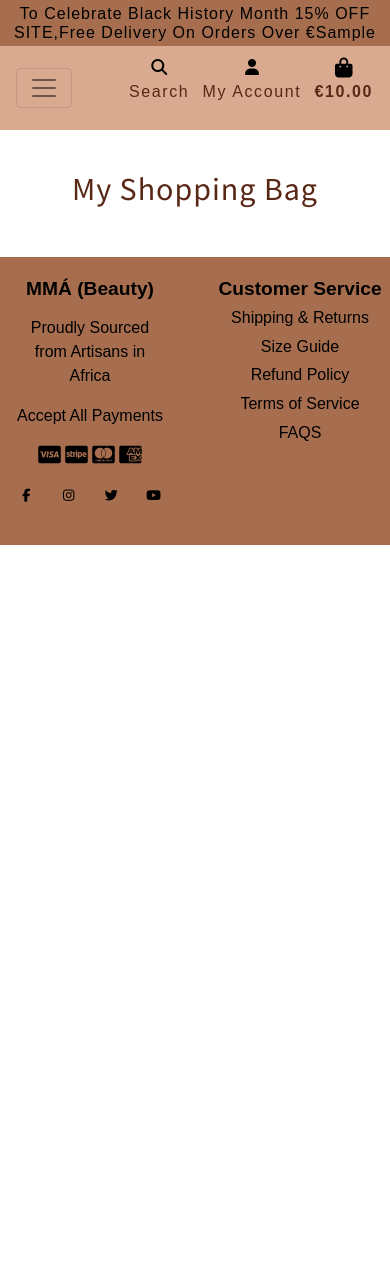
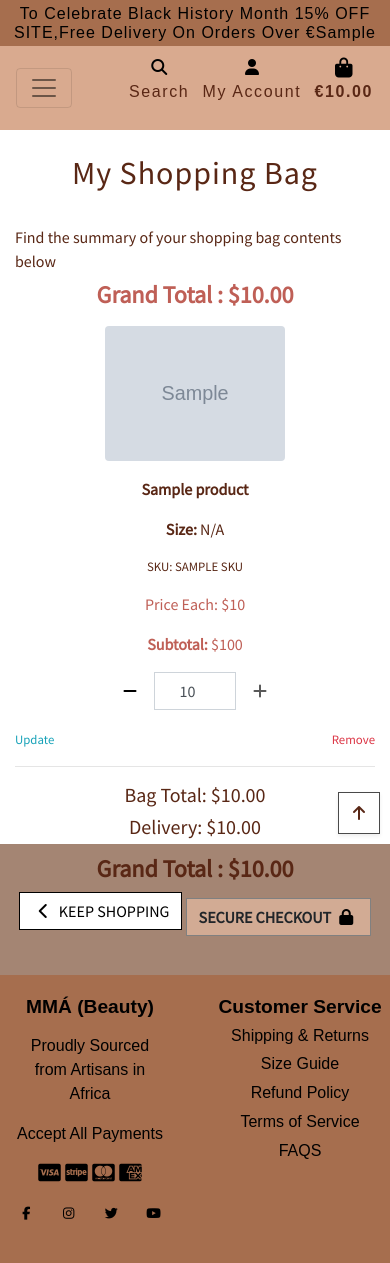
Before and after one commit to Didisimmons/MMA-Haircare, a Django app: template bag/templates/bag/bag.html in a window 390 px wide. Before the commit the page ends 545 px from the top, so only its background shows below. Run offline with Django 3.2, Linux system fonts and the light colour scheme; the template is opened without the code that fills it: most values are stand-ins (such as "Sample title", 1, 10 or a date in 2020); grey boxes marked "Sample" are stand-in pictures; some libraries are stand-ins or nearby versions; some web fonts are replaced.

Commit message:
add mobile template for shopping bag

```diff
--- /dev/null
+++ b/bag/templates/bag/bag-total.html
@@ -0,0 +1,8 @@
+<h6><strong class="lead text-black">Bag Total: ${{ total|floatformat:2 }}</strong></h6>
+<h6 class="lead text-black">Delivery: ${{ delivery|floatformat:2 }}</h6>
+<h4 class="mt-3 text-black"><strong>Grand Total : ${{ grand_total|floatformat:2 }}</strong></h4>
+{% if free_delivery_delta > 0 %}
+    <p class="mb-3 text-black text-danger">
+        You could get free delivery by spending just <strong>${{ free_delivery_delta }}</strong> more!
+    </p>
+{% endif %}
--- a/bag/templates/bag/bag.html
+++ b/bag/templates/bag/bag.html
@@ -17,14 +17,50 @@
     <div class="container mb-2">
         <div class="row">
             <div class="col pt-2 pt-2">
-                <h2 class="header-text">  My Shopping Bag </h2>
+                <h2 class="header-text shopping-bag">  My Shopping Bag </h2>
             </div>
         </div>
         <div class="row">
             <div class="col">
                 {% if bag_items %}
                     <!--shopping bag mobile layout -->
-
+                    <div class="d-block d-md-none">
+                        <p class="text-black mt-2 mb-2">Find the summary of your shopping bag contents below</p>
+                        <h4 class="mb-3 color-pink text-center"><strong>Grand Total : ${{ grand_total|floatformat:2 }}</strong></h4>
+                        {% for item in bag_items %}
+                            <div class="row">
+                                <div class="col-12 col-sm-6 text-center mb-2">
+                                    {% include "bag/product-image.html" %}
+                                </div>
+                                <div class="col-12 col-sm-6">
+                                    {% include "bag/product-info.html" %}
+                                </div>
+                                <div class="col-12 col-sm-6 text-black text-center">
+                                    <p class="color-pink">Price Each: ${{ item.product.price }}</p>
+                                    <p class="color-pink"><strong>Subtotal: </strong>${{ item.product.price | calc_subtotal:item.quantity }}</p>
+                                </div>
+                                <div class="col-12 col-sm-6">
+                                    {% include "bag/quantity-form.html" %}
+                                </div>
+                            </div>
+                            <div class="row"><div class="col"><hr></div></div>
+                        {% endfor %}
+                        <div class="row">
+                            <div class="col text-center">
+                                {% include "bag/bag-total.html" %}
+                            </div>
+                        </div>
+                        <div class="row">
+                            <div class="col mb-4 text-center">
+                                {% include "bag/checkout-buttons.html" %}
+                            </div>
+                        </div>
+                        <div class="btt-button shadow-sm rounded-0 border border-black">
+                            <a class="btt-link d-flex h-100">
+                                <i class="fas fa-arrow-up text-black mx-auto my-auto"></i>
+                            </a>
+                        </div>
+                    </div>
                     <!--shopping bag on meduim devices and above-->
                     <div class="table-responsive rounded d-none d-md-block">
                         <table class="table table-sm table-borderless">
@@ -147,6 +183,12 @@
 {% include 'products/includes/quantity_input_script.html' %}
 
 <script type="text/javascript">
+    $('.btt-link').click(function(e) {
+        window.scrollTo(0,0)
+    })
+</script>
+
+<script type="text/javascript">
     // Update quantity on click
     $('.update-link').click(function(e) {
         var form = $(this).prev('.update-form');
--- /dev/null
+++ b/bag/templates/bag/checkout-buttons.html
@@ -0,0 +1,12 @@
+<a href="{% url 'products' %}" class="btn btn-outline-black secure-btn rounded-0">
+    <span class="icon">
+        <i class="fas fa-chevron-left"></i>
+    </span>
+    <span class="text-uppercase">Keep Shopping</span>
+</a>
+<a href="{% url 'checkout' %}" class="btn btn-black rounded-0">
+    <span class="text-uppercase">Secure Checkout</span>
+    <span class="icon">
+        <i class="fas fa-lock"></i>
+    </span>
+</a>
--- /dev/null
+++ b/bag/templates/bag/product-image.html
@@ -0,0 +1,5 @@
+{% if item.product.image %}
+    <img class="img-fluid  products-image rounded" src="{{ item.product.image.url }}" alt="{{ item.product.name }}">
+{% else %}
+    <img class="img-fluid products-image rounded" src="{{ MEDIA_URL }}noimage.png" alt="{{ item.product.name }}">
+{% endif %}
--- /dev/null
+++ b/bag/templates/bag/product-info.html
@@ -0,0 +1,3 @@
+<p class="text-center text-black pt-2"><strong>{{ item.product.name }}</strong></p>
+<p class="text-center text-black"><strong>Size: </strong>{% if item.product.has_sizes %}{{ item.size|upper }}{% else %}N/A{% endif %}</p>
+<p class="small text-center text-black">SKU: {{ item.product.sku|upper }}</p>
--- /dev/null
+++ b/bag/templates/bag/quantity-form.html
@@ -0,0 +1,29 @@
+<form class="form update-form" method="POST" action="{% url 'adjust_bag' item.item_id %}">
+    {% csrf_token %}
+        <div class="form-group mx-auto w-50">
+            <div class="input-group">
+                <div class="input-group-prepend">
+                    <button class="decrement-qty btn"
+                        data-item_id="{{ item.item_id }}" id="decrement-qty_{{ item.item_id }}">
+                        <span class="icon">
+                            <i class="fas fa-minus"></i>
+                        </span>
+                    </button>
+                </div>
+                <input class="form-control text-center qty_input" type="number" name="quantity" value="{{ item.quantity }}" min="1" max="6" data-item_id="{{ item.item_id }}" id="id_qty_{{ item.item_id }}">
+                <div class="input-group-append">
+                    <button class="increment-qty btn"
+                        data-item_id="{{ item.item_id }}" id="increment-qty_{{ item.item_id }}">
+                        <span class="icon">
+                            <i class="fas fa-plus"></i>
+                        </span>
+                    </button>
+                </div>
+            </div>
+            {% if item.product.has_sizes %}
+                <input type="hidden" name="product_size" value="{{ item.size }}">
+            {% endif %}
+        </div>
+</form>
+<a class="update-link text-info"><small>Update</small></a>
+<a class="remove-item text-danger float-right" id="remove_{{ item.item_id }}" data-product_size="{{ item.size }}"><small>Remove</small></a>
--- a/products/views.py
+++ b/products/views.py
@@ -70,6 +70,7 @@ def product_detail(request, product_id):
 
     return render(request, 'products/product_detail.html', context)
 
+
 @login_required
 def add_product(request):
     if not request.user.is_superuser:
@@ -94,6 +95,7 @@ def add_product(request):
     }
 
     return render(request, template, context)
+
 
 @login_required
 def edit_product(request, product_id):
@@ -124,6 +126,7 @@ def edit_product(request, product_id):
 
     return render(request, template, context)
 
+
 @login_required
 def delete_product(request, product_id):
     """ Delete a product from the store"""
--- a/static/css/base.css
+++ b/static/css/base.css
@@ -513,6 +513,11 @@ a.admin-btn{
     font-size: 1rem;
 }
 
+.products-image{
+    max-width: 50% !important;
+    height: auto;
+}
+
 
 /* Media Queries */
 
@@ -568,6 +573,10 @@ a.admin-btn{
         font-size: 0.8rem;
     }
 
+    .shopping-bag{
+        padding:1rem 0 !important;
+    }
+
 }
 
 @media (max-width: 400px) {
@@ -593,6 +602,9 @@ a.admin-btn{
         padding: 2rem 1rem;
         font-size:1.25rem
     }
+    .secure-btn{
+        margin-bottom:13px !important;
+    }
 
 }
 
@@ -613,5 +625,4 @@ a.admin-btn{
      .product-text{
          font-size: 1.5rem;
      }
-
    }
```
